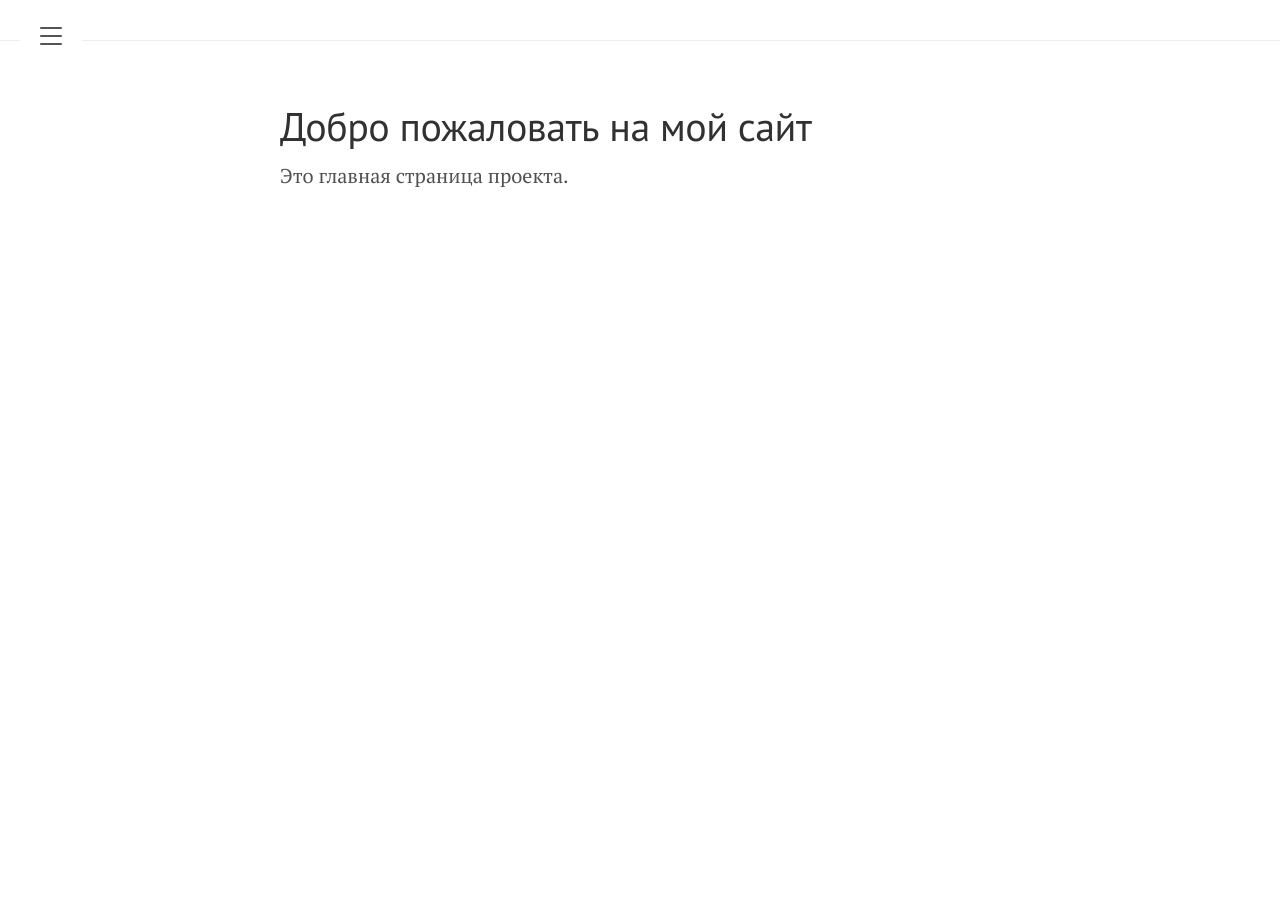
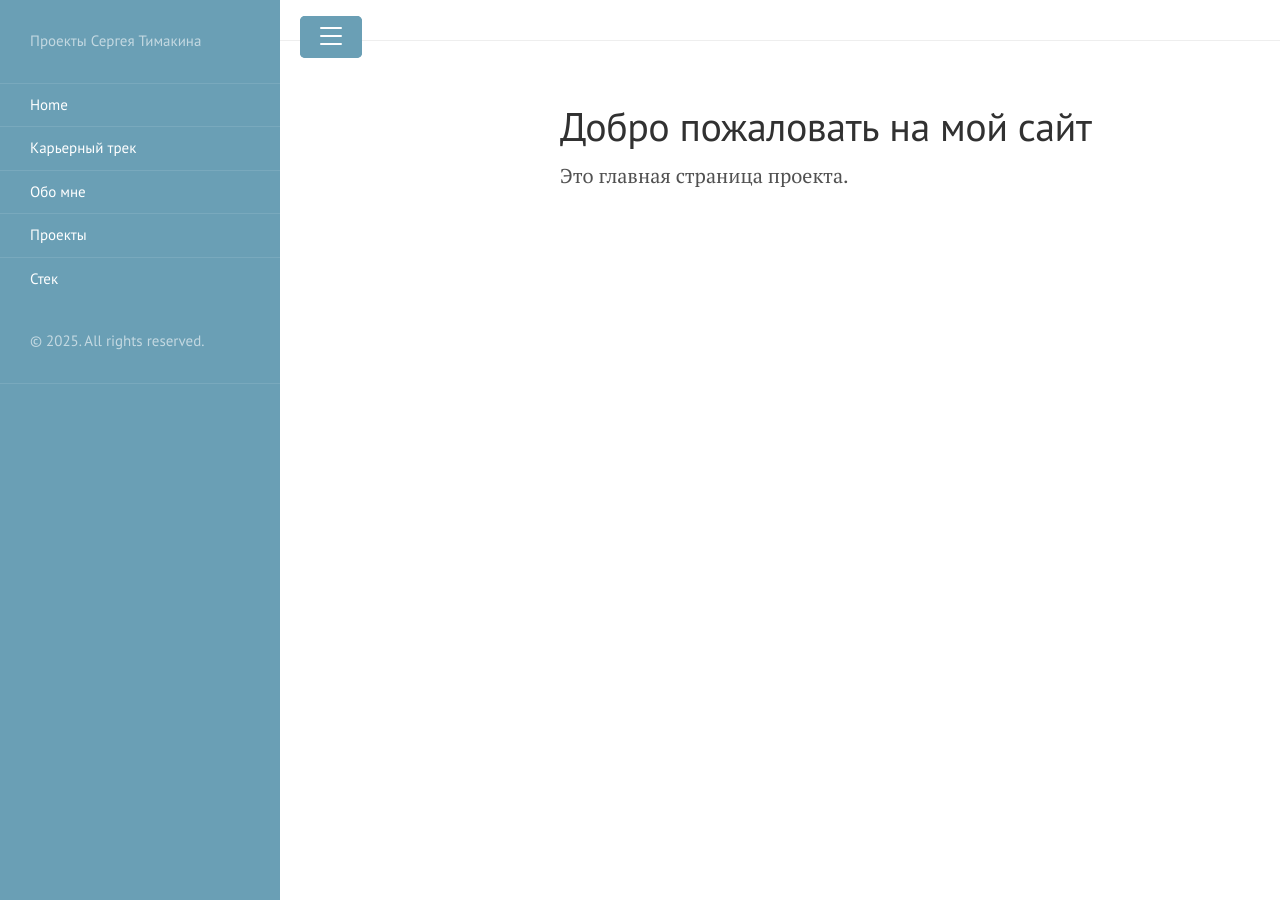
Before and after one commit to Mikrobic/lanyon, a Jekyll site: the page built from pages/index.md, in a window 1280 px wide. Built offline with Jekyll 4.4.1, drawn with Linux system fonts in a browser that asks for light colours; some of the changed lines change nothing that is shown.

Commit message:
Форматирование файлов

```diff
--- a/_includes/sidebar.html
+++ b/_includes/sidebar.html
@@ -2,50 +2,46 @@
 <html lang="en-us">
 
 <head>
-  <!-- Ваши мета-теги -->
+  <meta charset="utf-8">
+  <meta name="viewport" content="width=device-width, initial-scale=1.0">
+  <title>{{ page.title }} | {{ site.title }}</title>
   <link rel="stylesheet" href="{{ '/public/css/lanyon.css' | absolute_url }}">
+  <link rel="stylesheet" href="{{ '/public/css/syntax.css' | absolute_url }}">
   <style>
-    /* Дополнительные стили только для анимации */
     .sidebar {
       transition: transform 0.3s ease;
+    }
+    .sidebar-checkbox:checked ~ .sidebar {
+      transform: translateX(0);
+    }
+    .sidebar-checkbox:not(:checked) ~ .sidebar {
+      transform: translateX(-100%);
     }
   </style>
 </head>
 
 <body class="theme-base-0d">
-  <!-- Target for toggling the sidebar -->
   <input type="checkbox" class="sidebar-checkbox" id="sidebar-checkbox">
 
-  <!-- Toggleable sidebar -->
   <div class="sidebar" id="sidebar">
     <div class="sidebar-item">
       <p>{{ site.description }}</p>
     </div>
 
     <nav class="sidebar-nav">
-      <!-- Page order -->
-      <a class="sidebar-nav-item" href="{{ site.baseurl }}/for_me/">Обо мне</a>
-      <a class="sidebar-nav-item" href="{{ site.baseurl }}/stack/">Стек</a>
-      <a class="sidebar-nav-item" href="{{ site.baseurl }}/career/">Карьерный трек</a>
+      <a class="sidebar-nav-item{% if page.url == site.baseurl %} active{% endif %}" href="{{ site.baseurl }}/">Home</a>
 
-      <!-- Nested project menu -->
-      <div class="sidebar-nav-group{% if page.url contains '/project/' %} active{% endif %}">
-        <a href="javascript:void(0)" class="sidebar-nav-item sidebar-nav-toggle{% if page.url contains '/project/' %} active{% endif %}">
-          Проекты
-          <svg class="toggle-icon" viewBox="0 0 24 24">
-            <path d="M7 10l5 5 5-5z"/>
-          </svg>
-        </a>
-        <div class="sidebar-submenu">
-          <a href="{{ site.baseurl }}/project/subpage/"
-             class="sidebar-nav-item {% if page.url == '/project/subpage/' %} active{% endif %}">
-            Дашборд по учёту ёмкости ресурсов компании
-          </a>
-        </div>
-      </div>
+      {% assign pages_list = site.pages | sort:"url" %}
+      {% for node in pages_list %}
+        {% if node.title != null %}
+          {% if node.layout == "page" %}
+            <a class="sidebar-nav-item{% if page.url == node.url %} active{% endif %}" href="{{ node.url }}">{{ node.title }}</a>
+          {% endif %}
+        {% endif %}
+      {% endfor %}
 
       <div class="sidebar-item">
-        <p>Телеграмм: <a href="https://t.me/SergeyTimakin" target="_blank">@SergeyTimakin</a></p>
+        <p>&copy; {{ site.time | date: '%Y' }}. All rights reserved.</p>
       </div>
     </nav>
   </div>
@@ -54,104 +50,55 @@
 
   <script>
   (function(document) {
-    // Сохраняем состояние сайдбара
     const sidebarCheckbox = document.getElementById('sidebar-checkbox');
     const sidebarToggle = document.querySelector('.sidebar-toggle');
     const sidebar = document.getElementById('sidebar');
 
-    // Восстановление состояния сайдбара
+    // Restore sidebar state from localStorage
     if (localStorage.getItem('sidebarState') === 'open') {
       sidebarCheckbox.checked = true;
     }
 
-    // Обработчик изменений состояния сайдбара
+    // Save state when changed
     sidebarCheckbox.addEventListener('change', function() {
       localStorage.setItem('sidebarState', this.checked ? 'open' : 'closed');
     });
 
-    // Функция для переключения сайдбара
+    // Toggle sidebar function
     function toggleSidebar() {
       sidebarCheckbox.checked = !sidebarCheckbox.checked;
-      const event = new Event('change');
-      sidebarCheckbox.dispatchEvent(event);
+      sidebarCheckbox.dispatchEvent(new Event('change'));
     }
 
-    // Обработчик клика по кнопке меню (гамбургер)
+    // Handle hamburger click
     if (sidebarToggle) {
       sidebarToggle.addEventListener('click', function(e) {
         e.preventDefault();
-        // Закрытие меню при клике на гамбургер, если оно уже открыто
+        toggleSidebar();
+      });
+    }
+
+    // Close sidebar when clicking outside
+    document.addEventListener('click', function(e) {
+      if (!sidebar.contains(e.target) && e.target !== sidebarToggle) {
         if (sidebarCheckbox.checked) {
           toggleSidebar();
         }
-      });
-    }
-
-    // Закрытие сайдбара при клике на него
-    sidebar.addEventListener('click', function(e) {
-      if (e.target === sidebar && sidebarCheckbox.checked) {
-        toggleSidebar();
-        e.stopPropagation();
       }
     });
 
-    // Закрытие при клике вне сайдбара
-    document.addEventListener('click', function(e) {
-      const target = e.target;
-      if (!sidebarCheckbox.checked ||
-          target === sidebarCheckbox ||
-          target === sidebarToggle ||
-          sidebar.contains(target)) return;
-
-      if (sidebarCheckbox.checked) {
-        toggleSidebar();
-      }
-    });
-
-    // Закрытие сайдбара при клике на пункты меню
-    const navItems = document.querySelectorAll('.sidebar-nav-item:not(.sidebar-nav-toggle)');
-    navItems.forEach(item => {
+    // Close sidebar when clicking on nav items (except external links)
+    document.querySelectorAll('.sidebar-nav-item').forEach(item => {
       item.addEventListener('click', function(e) {
-        if (!this.hasAttribute('target') && !this.href.startsWith('http') &&
-            !this.href.startsWith('mailto') && !this.href.startsWith('tel')) {
+        if (!this.hasAttribute('target') &&
+            !this.href.startsWith('http') &&
+            !this.href.startsWith('mailto') &&
+            !this.href.startsWith('tel')) {
           if (sidebarCheckbox.checked) {
-            toggleSidebar();
+            setTimeout(toggleSidebar, 100); // Small delay for better UX
           }
         }
       });
-    });
-
-    // Обработчики для раскрывающихся меню
-    document.addEventListener('DOMContentLoaded', function() {
-      const toggleButtons = document.querySelectorAll('.sidebar-nav-toggle');
-
-      toggleButtons.forEach(button => {
-        const group = button.closest('.sidebar-nav-group');
-
-        const menuId = 'menu_' + group.querySelector('a').textContent.trim().toLowerCase();
-        if (localStorage.getItem(menuId) === 'open') {
-          group.classList.add('active');
-        }
-
-        button.addEventListener('click', function(e) {
-          e.preventDefault();
-          e.stopPropagation();
-          group.classList.toggle('active');
-
-          const menuId = 'menu_' + group.querySelector('a').textContent.trim().toLowerCase();
-          localStorage.setItem(menuId, group.classList.contains('active') ? 'open' : 'closed');
-        });
-      });
-
-      const activeSubItem = document.querySelector('.sidebar-submenu .active');
-      if (activeSubItem) {
-        const parentGroup = activeSubItem.closest('.sidebar-nav-group');
-        if (parentGroup) {
-          parentGroup.classList.add('active');
-          const menuId = 'menu_' + parentGroup.querySelector('a').textContent.trim().toLowerCase();
-          localStorage.setItem(menuId, 'open');
-        }
-      }
     });
   })(document);
   </script>
--- a/public/js/script.js
+++ b/public/js/script.js
@@ -1,30 +1,29 @@
 (function(document) {
-  var toggle = document.querySelector('.sidebar-toggle');
-  var sidebar = document.querySelector('#sidebar');
-  var checkbox = document.querySelector('#sidebar-checkbox');
+  // Initialize sidebar state
+  document.addEventListener('DOMContentLoaded', function() {
+    const sidebarCheckbox = document.getElementById('sidebar-checkbox');
 
-  document.addEventListener('click', function(e) {
-    var target = e.target;
+    // Set initial state based on viewport
+    if (window.innerWidth >= 768) {
+      sidebarCheckbox.checked = true;
+      localStorage.setItem('sidebarState', 'open');
+    } else {
+      sidebarCheckbox.checked = localStorage.getItem('sidebarState') === 'open';
+    }
 
-    if(!checkbox.checked ||
-       sidebar.contains(target) ||
-       (target === checkbox || target === toggle)) return;
+    // Handle window resize
+    window.addEventListener('resize', function() {
+      if (window.innerWidth >= 768) {
+        sidebarCheckbox.checked = true;
+        localStorage.setItem('sidebarState', 'open');
+      } else {
+        sidebarCheckbox.checked = localStorage.getItem('sidebarState') === 'open';
+      }
+    });
+  });
 
-    checkbox.checked = false;
-  }, false);
-
-
- function checkMobile() {
-  if (window.innerWidth <= 768) {
-    document.body.classList.add('mobile-view');
-    // Закрываем сайдбар по умолчанию на мобильных
-    sidebarCheckbox.checked = false;
-  } else {
-    document.body.classList.remove('mobile-view');
-  }
-}
-
-// Проверяем при загрузке и при изменении размера окна
-window.addEventListener('load', checkMobile);
-window.addEventListener('resize', checkMobile);
+  // Prevent default behavior for sidebar toggle
+  document.querySelector('.sidebar-toggle').addEventListener('click', function(e) {
+    e.preventDefault();
+  });
 })(document);
```
